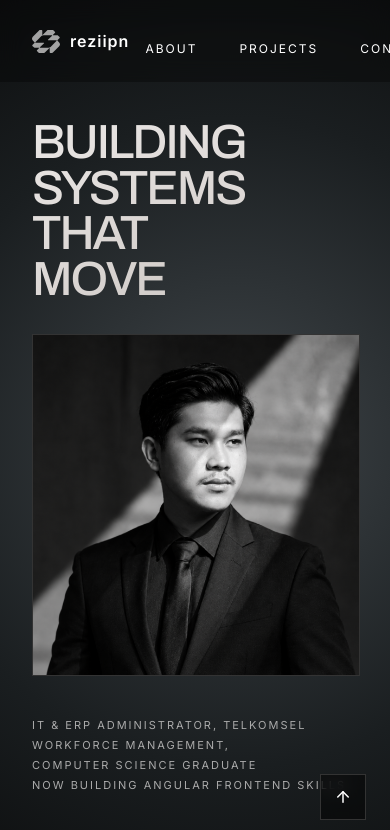
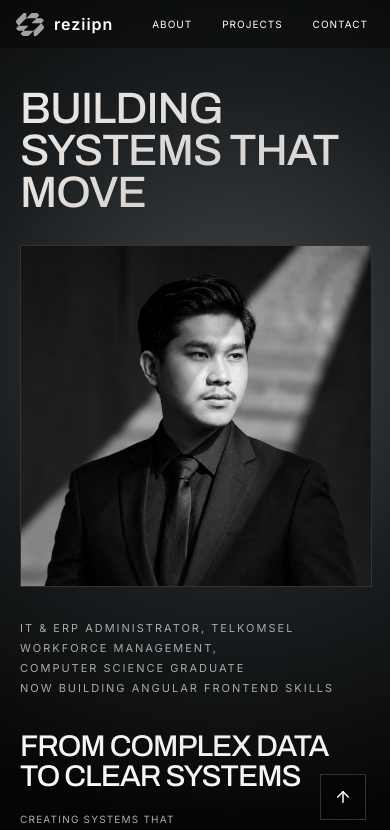
Before and after one commit to rezipn/porto-rezi, an Angular app: page / in a window 390 px wide. Shown: the top 830 px of the page. Built offline with nearby package versions, Linux system fonts and the light colour scheme.

Commit message:
Fix mobile nav, hero spacing and scroll

```diff
--- a/src/app/app.scss
+++ b/src/app/app.scss
@@ -368,3 +368,14 @@ a.work-row { text-decoration: none; color: inherit; cursor: pointer; }
   position: relative;
   z-index: 1;
 }
+
+@media (max-width: 768px) {
+  .nav { padding: 12px 16px; }
+  .nav nav { gap: 4px; }
+  .nav a { padding: 6px 6px; margin-left: 0; font-size: 10px; letter-spacing: 1px; }
+  .hero { padding: 88px 20px 36px; }
+  .hero-left { font-size: 44px; letter-spacing: -1px; }
+  .hero-right { font-size: 30px; }
+  .hero-small { margin: 24px 0; }
+  .hero-note-right { display: none; }
+}
--- a/src/index.html
+++ b/src/index.html
@@ -10,6 +10,7 @@
   <link rel="preconnect" href="https://fonts.gstatic.com" crossorigin>
   <link href="https://fonts.googleapis.com/css2?family=Archivo:wght@400;500;700;800&family=Inter:wght@400;500;600&display=swap" rel="stylesheet">
   <link href="https://fonts.googleapis.com/css2?family=Anton&family=Archivo:wght@400;500;700;800&family=Inter:wght@400;500;600&display=swap" rel="stylesheet">
+  <link rel="icon" type="image/svg+xml" href="favicon.svg">
 
 </head>
 <body>
--- a/src/styles.scss
+++ b/src/styles.scss
@@ -1,5 +1,2 @@
-body { margin: 0; background: #050505; }
+body { margin: 0; background: #050505; overflow-x: hidden; }
 html { scroll-behavior: smooth; }
-html, body {
-  overflow-x: hidden;
-}
```
Also changed, not shown: public/favicon.svg (added).
